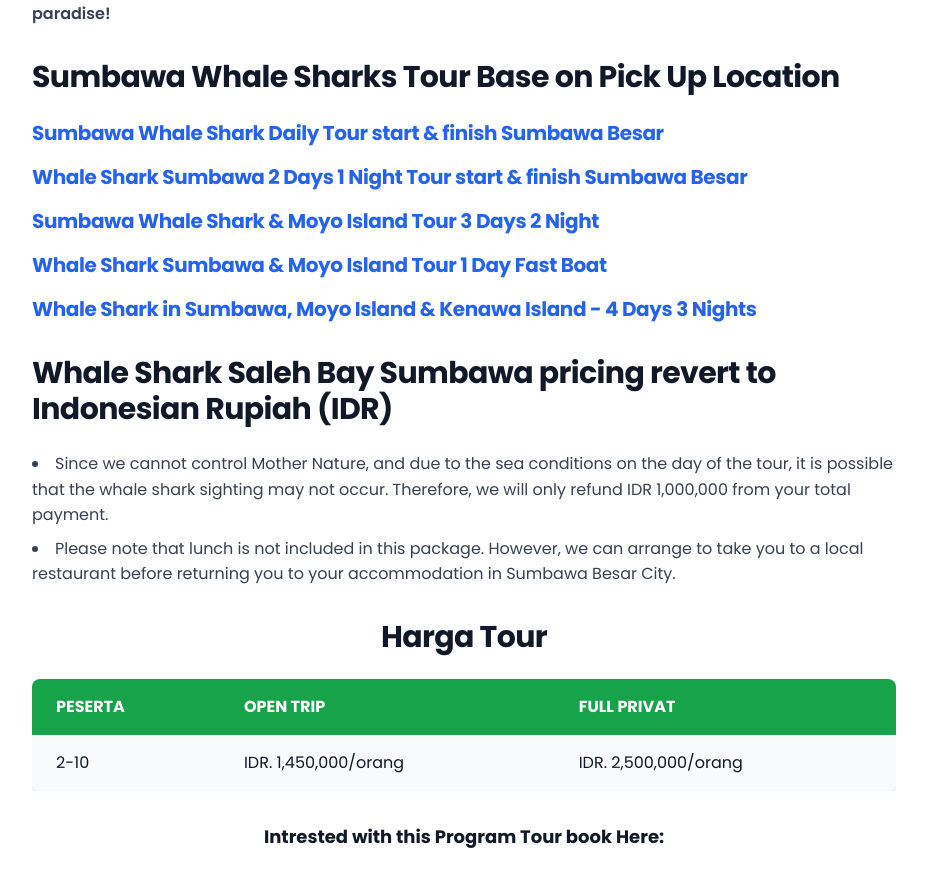
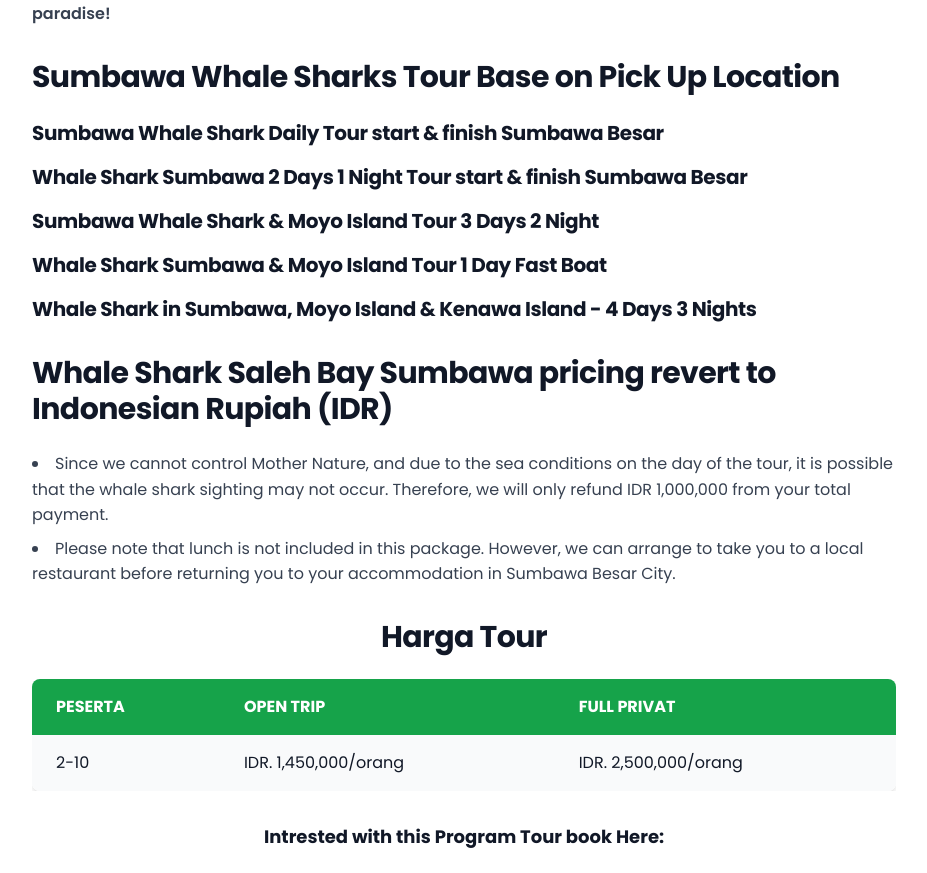
Before and after one commit to raffyyudha/thelangkah-travel, a Next.js app: page /whale-shark-experience in a window 1280 px wide. Shown: the part 1263-2136 px from the top of the page, without its empty margins (176-1103 px from the left). Built offline with nearby package versions, Linux system fonts and the light colour scheme.

Commit message:
remove blue links from whale-shark-experience page - change to normal text

```diff
--- a/src/app/whale-shark-experience/page.tsx
+++ b/src/app/whale-shark-experience/page.tsx
@@ -142,33 +142,23 @@ export default function WhaleSharkExperiencePage() {
             </h2>
 
             <h3 className="text-xl font-bold text-gray-900 mb-4">
-              <Link href="/whale-shark-start-sumbawa" className="text-blue-600 hover:underline">
-                Sumbawa Whale Shark Daily Tour start & finish Sumbawa Besar
-              </Link>
+              Sumbawa Whale Shark Daily Tour start & finish Sumbawa Besar
             </h3>
 
             <h3 className="text-xl font-bold text-gray-900 mb-4">
-              <Link href="/whale-shark-2d1n" className="text-blue-600 hover:underline">
-                Whale Shark Sumbawa 2 Days 1 Night Tour start & finish Sumbawa Besar
-              </Link>
+              Whale Shark Sumbawa 2 Days 1 Night Tour start & finish Sumbawa Besar
             </h3>
 
             <h3 className="text-xl font-bold text-gray-900 mb-4">
-              <Link href="/combo-moyo-whale-shark" className="text-blue-600 hover:underline">
-                Sumbawa Whale Shark & Moyo Island Tour 3 Days 2 Night
-              </Link>
+              Sumbawa Whale Shark & Moyo Island Tour 3 Days 2 Night
             </h3>
 
             <h3 className="text-xl font-bold text-gray-900 mb-4">
-              <Link href="/whale-shark-start-labuhan-jambu" className="text-blue-600 hover:underline">
-                Whale Shark Sumbawa & Moyo Island Tour 1 Day Fast Boat
-              </Link>
+              Whale Shark Sumbawa & Moyo Island Tour 1 Day Fast Boat
             </h3>
 
             <h3 className="text-xl font-bold text-gray-900 mb-8">
-              <Link href="/trip-4d3n-sumbawa" className="text-blue-600 hover:underline">
-                Whale Shark in Sumbawa, Moyo Island & Kenawa Island - 4 Days 3 Nights
-              </Link>
+              Whale Shark in Sumbawa, Moyo Island & Kenawa Island - 4 Days 3 Nights
             </h3>
 
             <h3 className="text-2xl md:text-3xl font-bold mb-6 text-gray-900">Whale Shark Saleh Bay Sumbawa pricing revert to Indonesian Rupiah (IDR)</h3>
```
